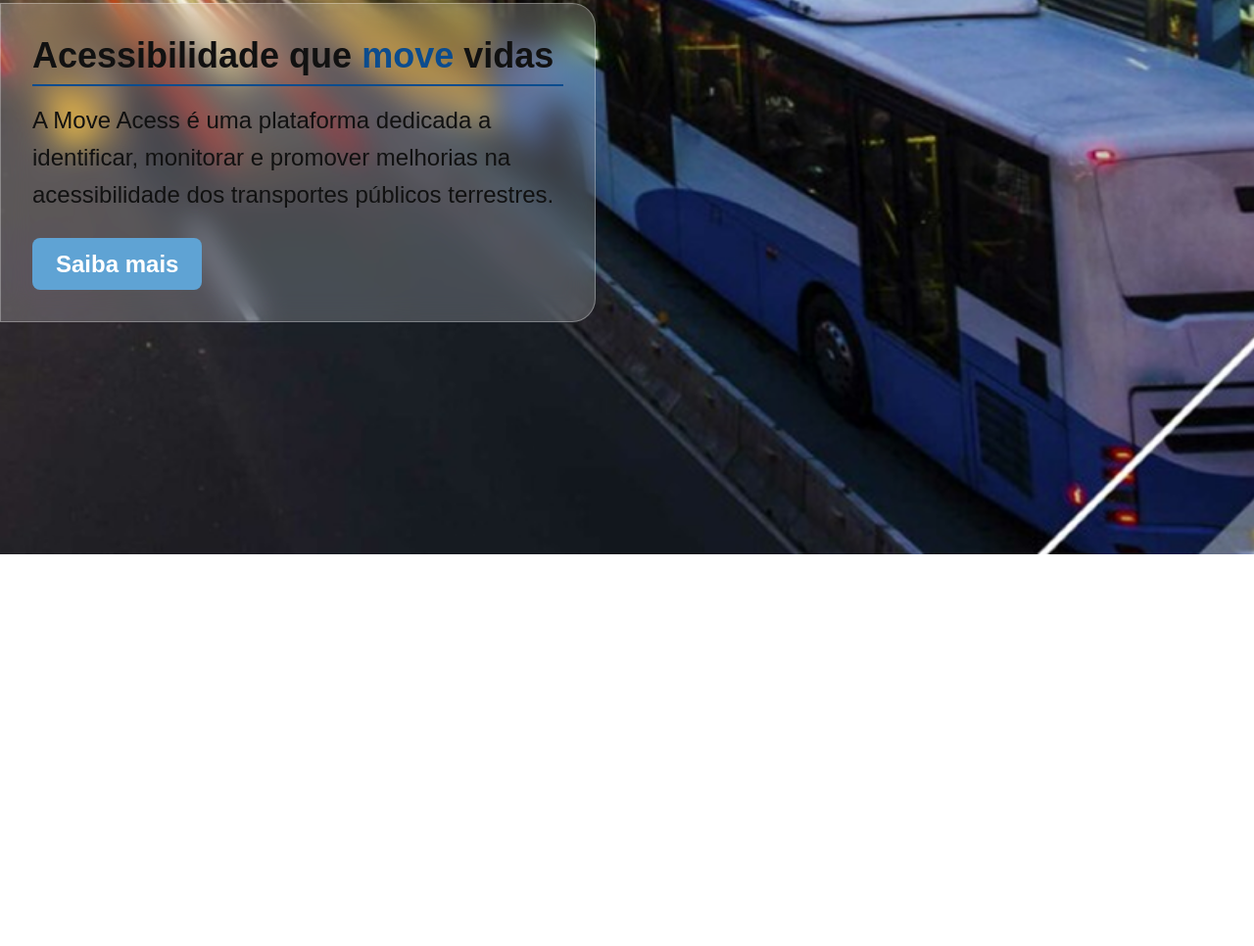
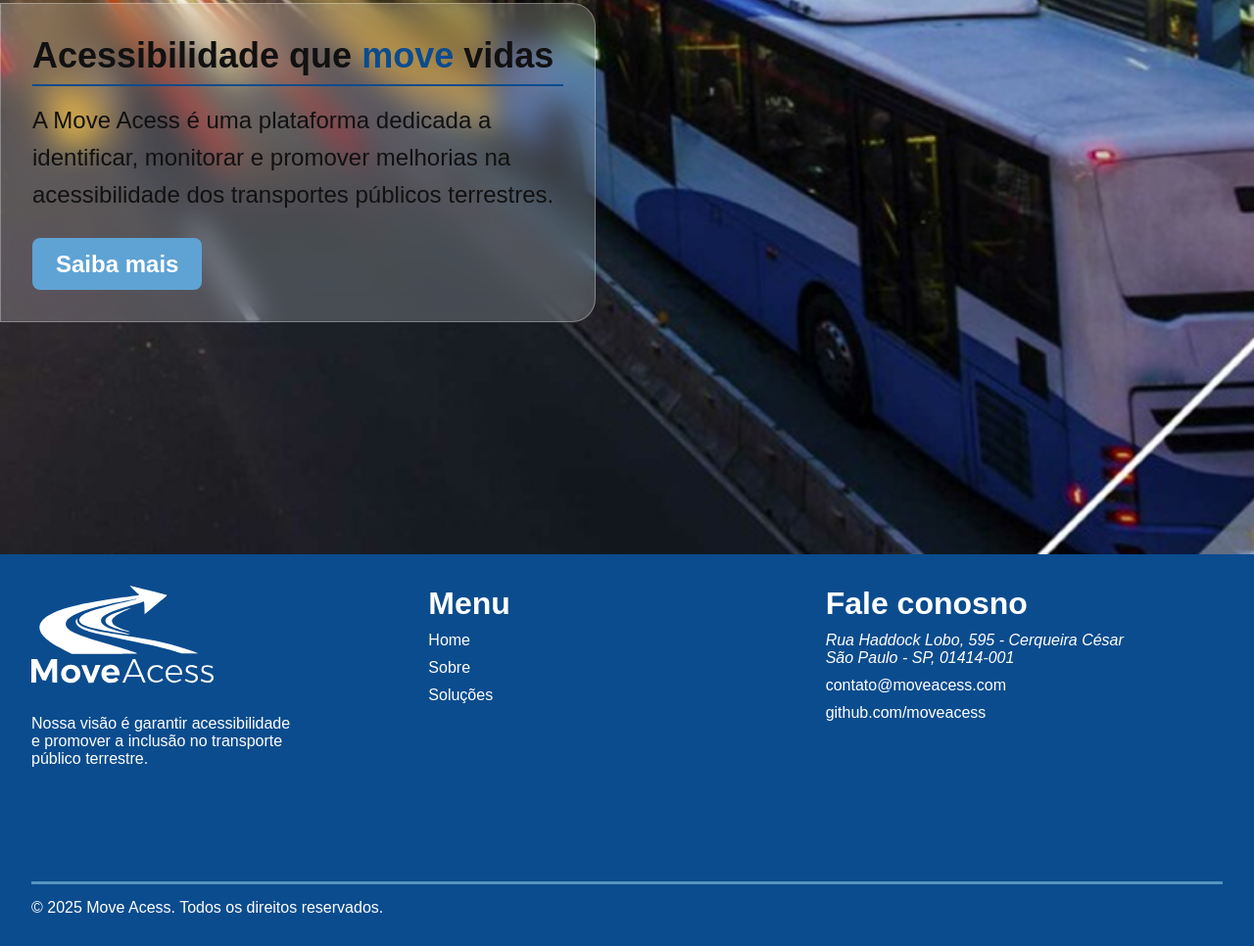
Before and after one commit to MoveAcess/MoveAcess, a website: page web-data-viz/public/index.html in a window 1280 px wide. Shown: the part 234-1200 px from the top of the page at 98% size. Before the commit the page ends 800 px from the top, so only its background shows below. Drawn offline with Linux system fonts and the light colour scheme.

Commit message:
footer da página home feito, falta os icones do fale conosco

```diff
--- a/web-data-viz/public/css/estilo.css
+++ b/web-data-viz/public/css/estilo.css
@@ -10,7 +10,7 @@ body {
   font-family: 'Montserrat', sans-serif;
 }
 
-p{
+p {
   font-size: 1.5rem;
   line-height: 1.6;
   margin-bottom: 1.5rem;
@@ -39,6 +39,7 @@ p{
   justify-content: space-between;
   align-items: center;
   padding: 0 2.5rem;
+  z-index: 1;
 }
 
 .nav-logo {
@@ -53,7 +54,7 @@ p{
   display: block;
 }
 
-.nav-title{
+.nav-title {
   width: 70%;
   height: 100%;
   justify-self: end;
@@ -63,17 +64,17 @@ p{
   font-size: 1.3rem;
 }
 
-.nav-title a:hover{
+.nav-title a:hover {
   color: #0a4480;
 }
 
-.nav-title a:focus{
+.nav-title a:focus {
   font-weight: bolder;
   color: #093d72;
   text-decoration: underline var(--color-button);
 }
 
-.nav-title a{
+.nav-title a {
   float: left;
   text-align: center;
   text-decoration: none;
@@ -81,7 +82,7 @@ p{
   cursor: pointer;
 }
 
-.nav-cadastro a{
+.nav-cadastro a {
   color: var(--color-bg);
   background-color: var(--color-button);
   cursor: pointer;
@@ -90,11 +91,12 @@ p{
   border-radius: 3.0rem;
 }
 
-.nav-cadastro:hover{
+.nav-cadastro:hover {
   background-color: var(--color-button-hover);
   border-radius: 50px;
 }
-.nav-cadastro a:focus{
+
+.nav-cadastro a:focus {
   color: white;
 }
 
@@ -157,3 +159,64 @@ p{
 .banner-content button:hover {
   background: var(--color-button-hover);
 }
+
+/* FOOTER */
+
+.footer {
+  height: 50vh;
+  width: auto;
+  background-color: #0B4C8E;
+  padding: 2rem;
+  color: white;
+  display: flex;
+  flex-direction: column;
+}
+
+.footer-conteudo{
+  display: flex;
+  flex: 1;
+}
+
+.footer-coluna{
+  /* border: 1px solid #ffffff; */
+  flex: 1;
+  display: flex;
+  flex-direction: column;
+}
+
+.footer-coluna li {
+  list-style-type: none;
+  margin-top: 10px;
+}
+
+.footer-coluna a{
+  text-decoration: none;
+  color: white;
+}
+
+.footer-logo {
+  width: 33.3%;
+  height: auto;
+  margin-bottom: 2rem;
+  display: flex;
+  align-items: center;
+}
+
+.footer-logo img {
+  height: 100px;
+  width: auto;
+  display: block;
+}
+
+
+.footer-rodape{
+  border-top: #5693bf solid 3.5px;
+  height: 10%;
+  width: 100%;
+}
+
+.footer-rodape h5{
+  padding-top: 15px;
+  font-size: 16px;
+  font-weight: normal;
+}
--- a/web-data-viz/public/index.html
+++ b/web-data-viz/public/index.html
@@ -42,13 +42,50 @@
       <h1>Acessibilidade que <span>move</span> vidas</h1>
       <hr>
       <p>
-          A Move Acess é uma plataforma dedicada a identificar, monitorar e promover melhorias na acessibilidade dos transportes públicos terrestres.
+        A Move Acess é uma plataforma dedicada a identificar, monitorar e promover melhorias na acessibilidade dos
+        transportes públicos terrestres.
       </p>
       <button>Saiba mais</button>
     </div>
   </section>
 
-    <div class="footer"></div>
+  <footer class="footer">
+    <div class="footer-conteudo">
+
+      <div class="footer-coluna">
+        <div class="footer-logo">
+          <img src="./assets/imgs/Logo_branco.svg" alt="Logo" />
+        </div>
+
+        Nossa visão é garantir acessibilidade <br> e promover a inclusão no transporte <br> público terrestre.
+
+      </div>
+
+      <div class="footer-coluna">
+        <h1>Menu</h1>
+        <ul>
+          <li><a href="#banner">Home</a></li>
+          <li><a href="###">Sobre</a></li>
+          <li><a href="###">Soluções</a></li>
+        </ul>
+      </div>
+
+      <div class="footer-coluna">
+        <h1>Fale conosno</h1>
+        <ul>
+          <li><address>Rua Haddock Lobo, 595 - Cerqueira César <br>
+            São Paulo - SP, 01414-001</address></li>
+          <li><a href="mailto:contato@moveacess.com">contato@moveacess.com</a></li>
+          <li><a href="http://github.com/moveacess">github.com/moveacess</a></li>
+        </ul>
+      </div>
+
+    </div>
+
+    <div class="footer-rodape">
+      <h5>© 2025 Move Acess. Todos os direitos reservados.</h5>
+    </div>
+  </footer>
 </body>
 
 
```
Also changed, not shown: web-data-viz/public/assets/imgs/Logo_branco.svg (added), web-data-viz/public/assets/imgs/Vector.svg (added). Lines whose indentation alone changed are shown as unchanged.
